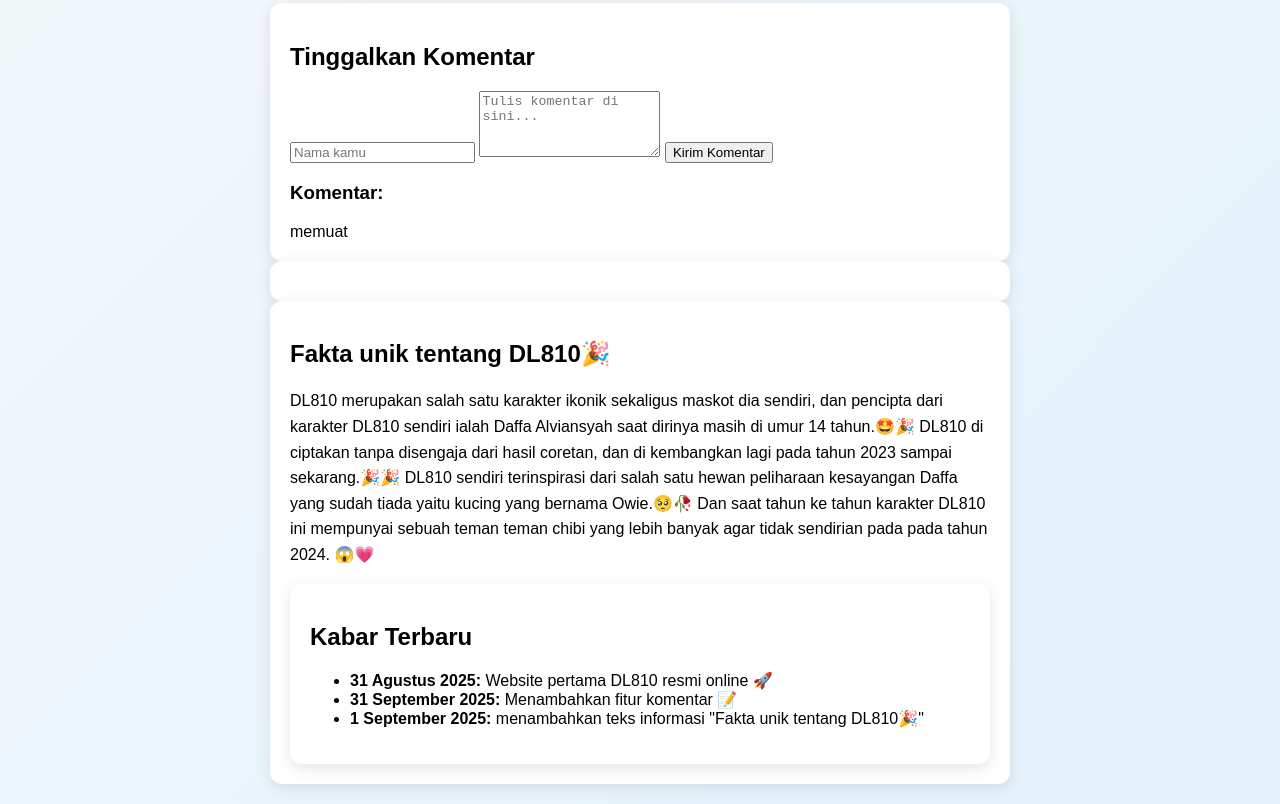
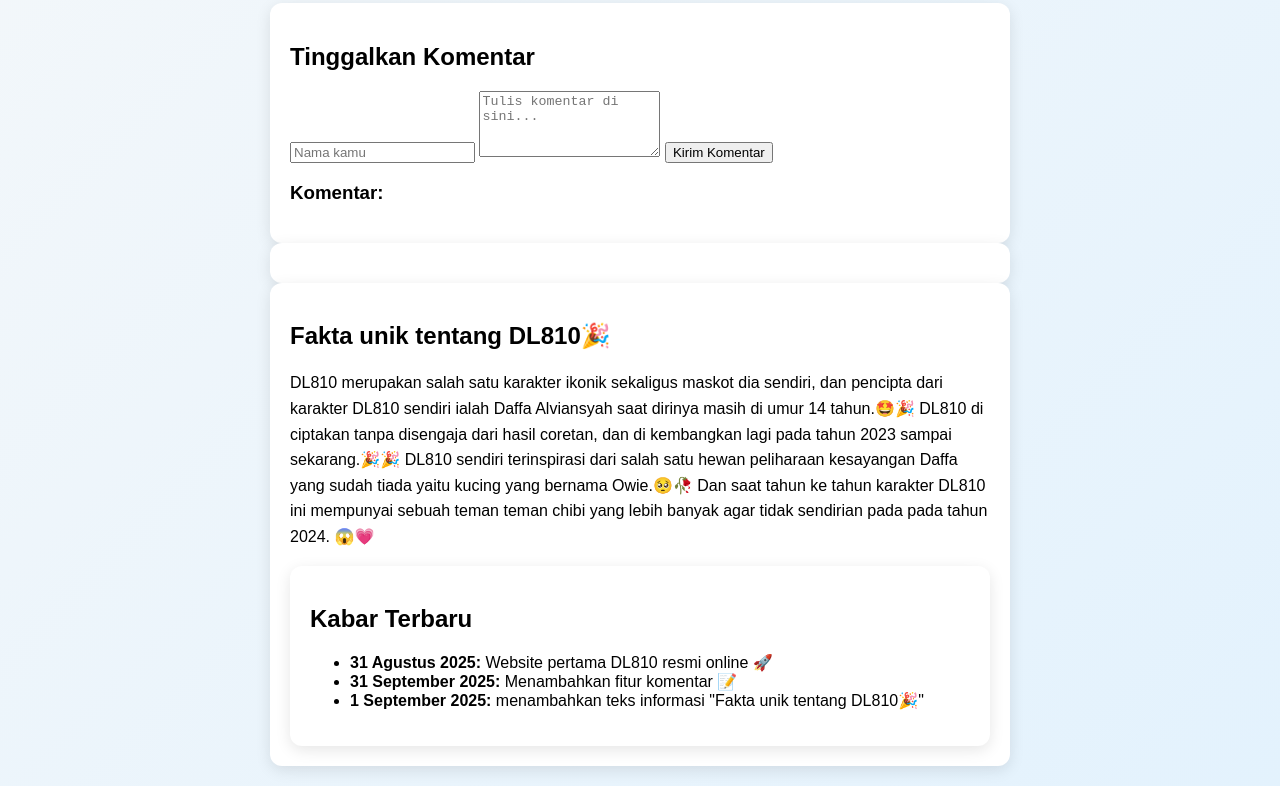
Before and after one commit to daffalviansyah1-web/DL810-web, a plain HTML site: page DL810 index.html in a window 1280 px wide. Shown: the part 927-1731 px from the top of the page. Drawn offline with Linux system fonts and the light colour scheme.

Commit message:
Update DL810 index.html

```diff
--- a/DL810 index.html
+++ b/DL810 index.html
@@ -84,7 +84,7 @@
   <div id="comments">
     <h3>Komentar:</h3>
     <!-- Komentar baru akan muncul di sini -->
- memuat
+
 </section>
 
 <script>
```
